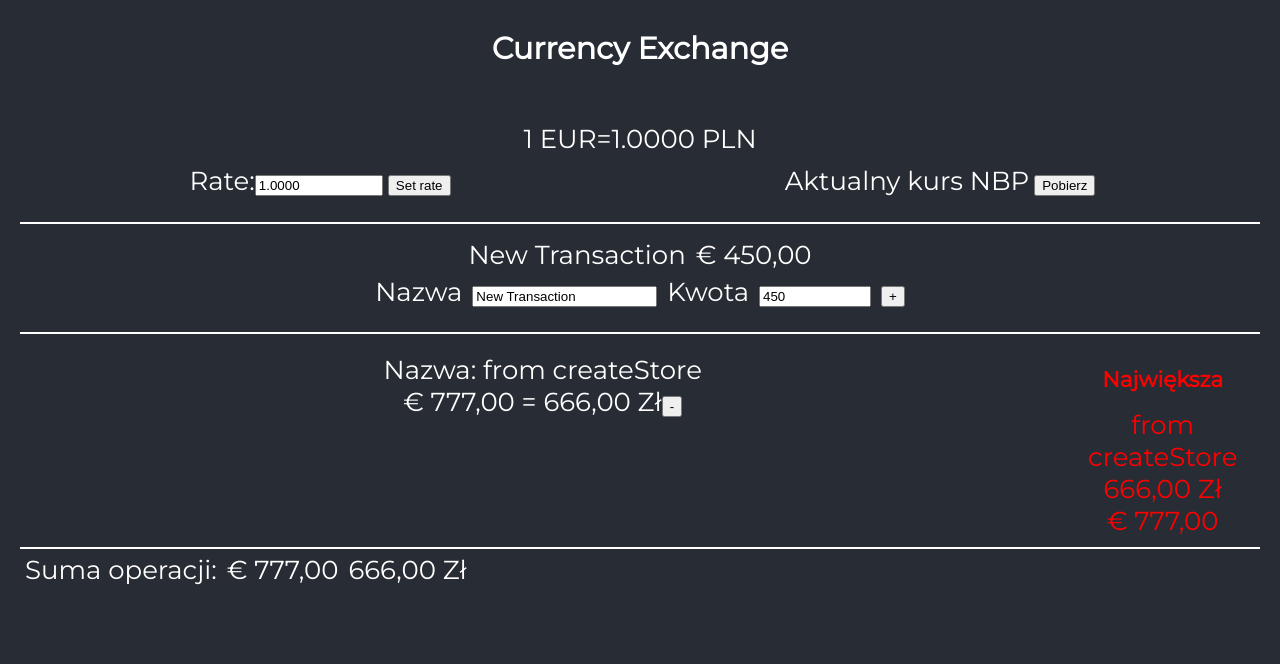
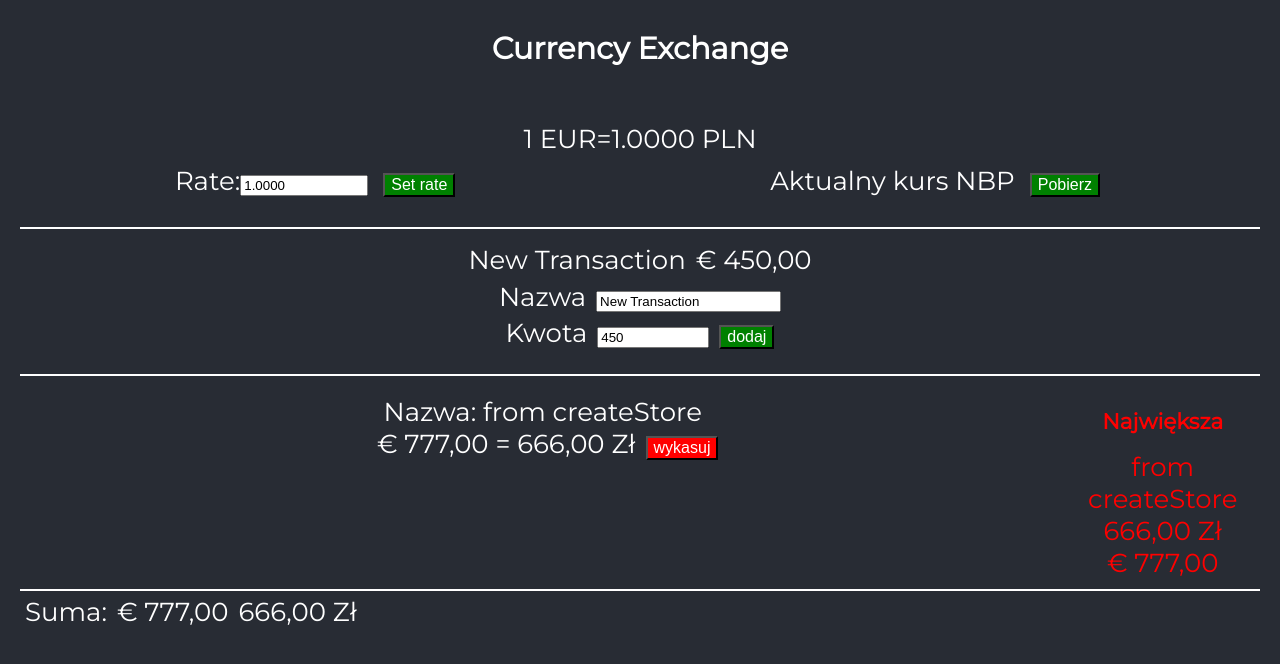
Before and after one commit to jurisportfolio/currency-board, a React (Create React App) app: page / in a window 1280 px wide. Shown: the top 664 px of the page. Built offline with nearby package versions, Linux system fonts and the light colour scheme; no server answers.

Commit message:
Add some css

```diff
--- a/src/App.css
+++ b/src/App.css
@@ -18,3 +18,10 @@
 .App main {
   width: 100%
 }
+
+.submit-button {
+  background-color: green;
+  color: white;
+  font-size: 16px;
+  margin: 5px 10px;
+}
--- a/src/components/ExRateComponent/ExRateFetcher.js
+++ b/src/components/ExRateComponent/ExRateFetcher.js
@@ -13,7 +13,7 @@ class ExRateFetcher extends React.Component {
 		return (
 			<div>
 				<label>Aktualny kurs NBP</label>
-				<input type="button" value="Pobierz" onClick={this.handelOnClick} />
+				<input className="submit-button" type="button" value="Pobierz" onClick={this.handelOnClick} />
 			</div>
 		);
 	}
--- a/src/components/ExRateComponent/ExRateSetter.js
+++ b/src/components/ExRateComponent/ExRateSetter.js
@@ -22,12 +22,11 @@ const ExRateSetter = ({ exRate, setRate }) => {
 						step="0.0001"
 						max="999999"
 						min="0.0001"
-
 						defaultValue={exRate}
 						ref={rateInput}
 					/>
 				</label>
-				<input type="submit" value="Set rate" />
+				<input className="submit-button" type="submit" value="Set rate" />
 			</form>
 		</div>
 	);
--- a/src/components/NewTransactionComponent/NewTransactionComponent.js
+++ b/src/components/NewTransactionComponent/NewTransactionComponent.js
@@ -10,6 +10,11 @@ const childrenStyle = css`
 	* {
 		margin: 5px;
 	}
+	/* .submit-button {
+		background-color: green;
+		color: white;
+		font-size: 16px;
+	} */
 `;
 
 const StyledNewTransactionComponent = styled.div`
@@ -77,6 +82,7 @@ class NewTransactionComponent extends React.Component {
 							value={newTransactionName}
 							onChange={this.onNewTransactionNameChange}
 						/>
+						<br />
 						<label>Kwota</label>
 						<input
 							type="number"
@@ -87,7 +93,7 @@ class NewTransactionComponent extends React.Component {
 							value={newTransactionAmountEUR}
 							onChange={this.onNewTransactionAmountChange}
 						/>
-						<input type="submit" value="+" />
+						<input className="submit-button" type="submit" value="dodaj" />
 					</form>
 				</div>
 			</StyledNewTransactionComponent>
--- a/src/components/TransSumComponent/TransSumComponent.js
+++ b/src/components/TransSumComponent/TransSumComponent.js
@@ -24,7 +24,8 @@ const TransSumComponent = ({ sumEUR, sumPLN }) => {
 	sumPLN = currencyFormat(sumPLN, "PLN");
 	return (
 		<StyledTransSumComponent>
-			<label>Suma operacji: </label>
+			<label>Suma: </label>
+			<br />
 			<label>{sumEUR}</label> <label>{sumPLN}</label>
 		</StyledTransSumComponent>
 	);
--- a/src/components/TransactionsDisplayComponent/TransactionsDisplayComponent.js
+++ b/src/components/TransactionsDisplayComponent/TransactionsDisplayComponent.js
@@ -8,6 +8,16 @@ import { currencyFormat } from "../../utilities/currencyFormat";
 const ulChildren = css`
 	li {
 		padding: 10px 0;
+	}
+
+	li > label {
+		margin: 0 10px;
+	}
+
+	li > button {
+		font-size: 16px;
+		background-color: red;
+		color: white;
 	}
 `;
 
@@ -40,7 +50,7 @@ const TransactionsDisplayComponent = ({
 						<label>
 							{amountEUR} = {amountPLN}
 						</label>
-						<button onClick={id => removeTransaction(uid)}>-</button>
+						<button onClick={id => removeTransaction(uid)}>wykasuj</button>
 					</li>
 				);
 			})}
```
